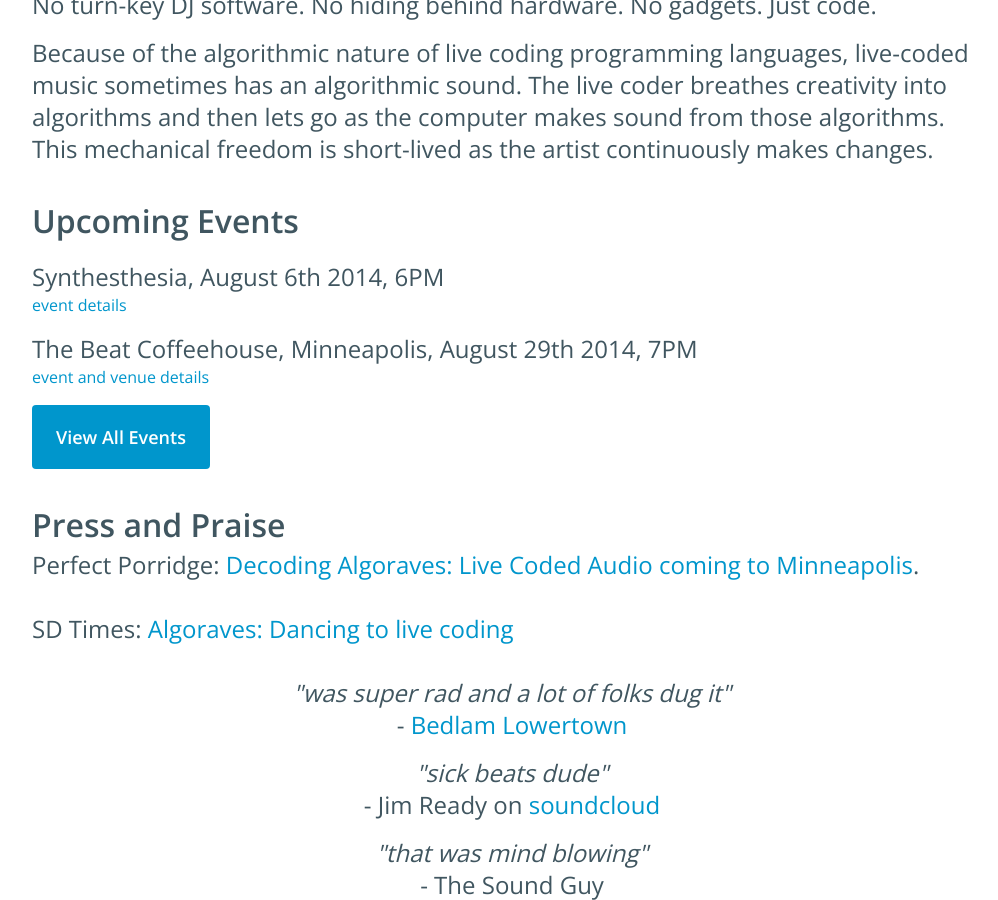
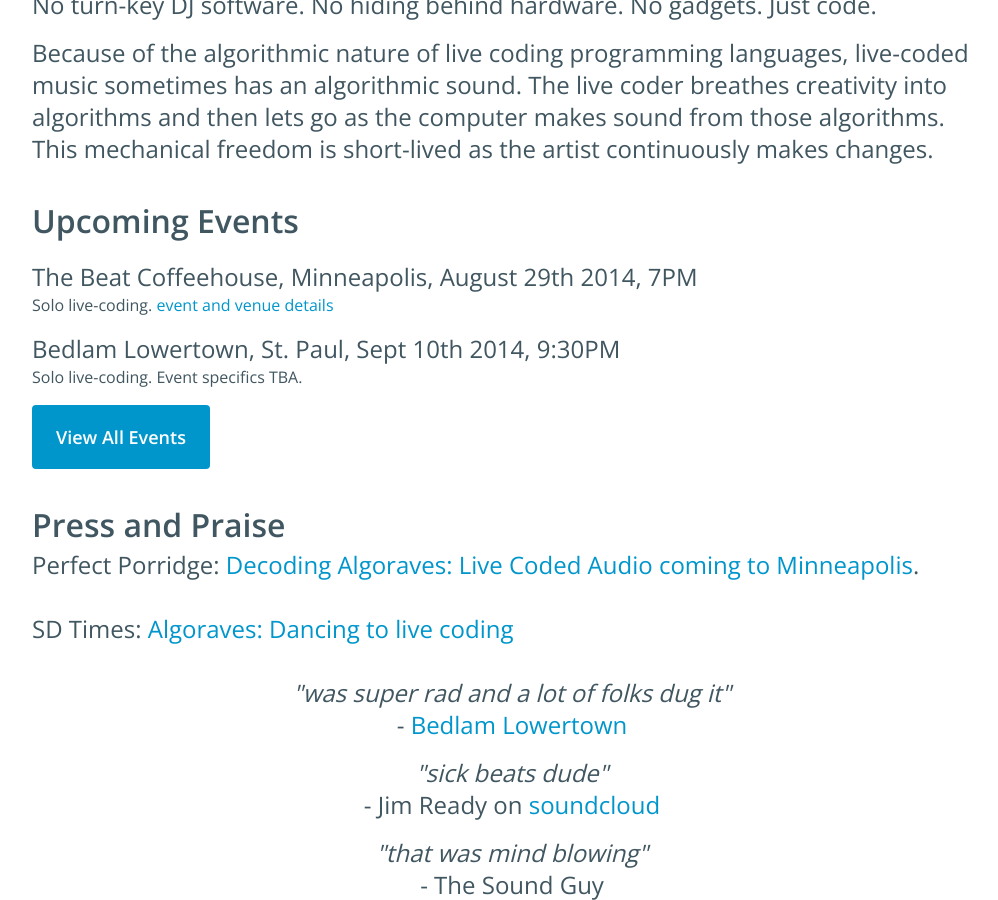
Before and after one commit to kindohm/kindohm.com.old, a Jekyll site: the page index.html, which Jekyll copies as it is, in a window 1280 px wide and 900 px high, scrolled down 1470 px. Shown: the whole window, without its empty margins (128-1126 px from the left). Built offline with Jekyll 4.4.1, drawn with Linux system fonts in a browser that asks for light colours; nearby versions of some CDN libraries; Markdown is read by kramdown in place of the engine named in the settings.

Commit message:
edited events

```diff
--- a/index.html
+++ b/index.html
@@ -62,13 +62,12 @@
   <section class="measure-wide wrap px-responsive">
     <h2 class="h2 mb1">Upcoming Events</h2>
 
-    <p class="h3 mb0">Synthesthesia, August 6th 2014, 6PM</p>
-    <p><a href="https://www.facebook.com/events/1635629663329032">
-      event details</a></p>
+    <p class="h3 mb0">The Beat Coffeehouse, Minneapolis, August 29th 2014, 7PM</p>
+    <p>Solo live-coding. <a href="http://thebeatcoffee.com/The_Beat_Coffeehouse/Home_files/08-29-14_1.jpg">
+      event and venue details</a></p>
 
-    <p class="h3 mb0">The Beat Coffeehouse, Minneapolis, August 29th 2014, 7PM</p>
-    <p><a href="http://thebeatcoffee.com/The_Beat_Coffeehouse/Home_files/08-29-14_1.jpg">
-      event and venue details</a></p>
+    <p class="h3 mb0">Bedlam Lowertown, St. Paul, Sept 10th 2014, 9:30PM</p>
+    <p>Solo live-coding. Event specifics TBA.</p>
 
     <p class="mb2">
       <a href="/events" class="p button button-big button-blue">
```
Also changed, not shown: events/index.html (+14 -13 lines).
